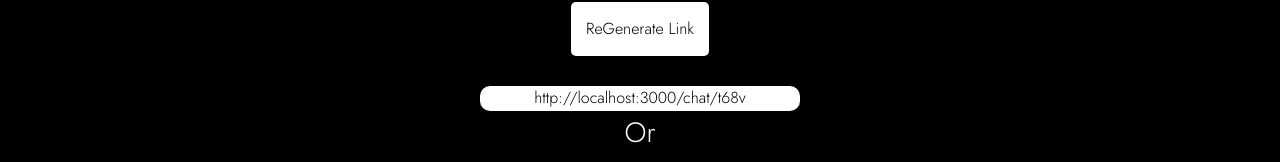
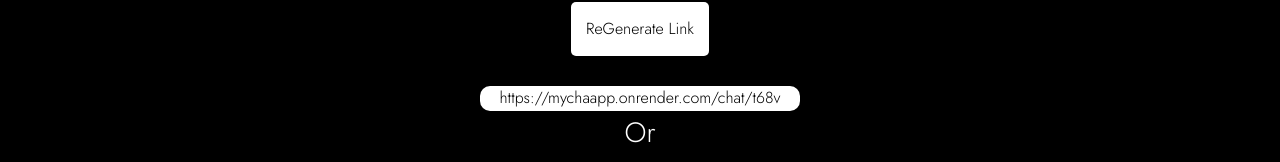
Before and after one commit to Naveen2308/MYchatApp, a website: page static/home.html in a window 1280 px wide. Both pictures are taken after typing "Sample" into the empty fields and a click on the button "Generate ChatId". Shown: the part 211-373 px from the top of the page. Drawn offline with nearby package versions, Linux system fonts and the light colour scheme; no server answers.

Commit message:
home.html

```diff
--- a/static/home.html
+++ b/static/home.html
@@ -182,7 +182,7 @@
     function generateChatLink() {
       document.querySelector(".link").innerHTML = "";
       const roomName = generateRandomString();
-      const chatLink = `http://localhost:3000/chat/${roomName}`;
+      const chatLink = `https://mychaapp.onrender.com/chat/${roomName}`;
       document.querySelector(".link").innerHTML  += chatLink;
 
       document.getElementById('genbtn').textContent = 'ReGenerate Link';
```
